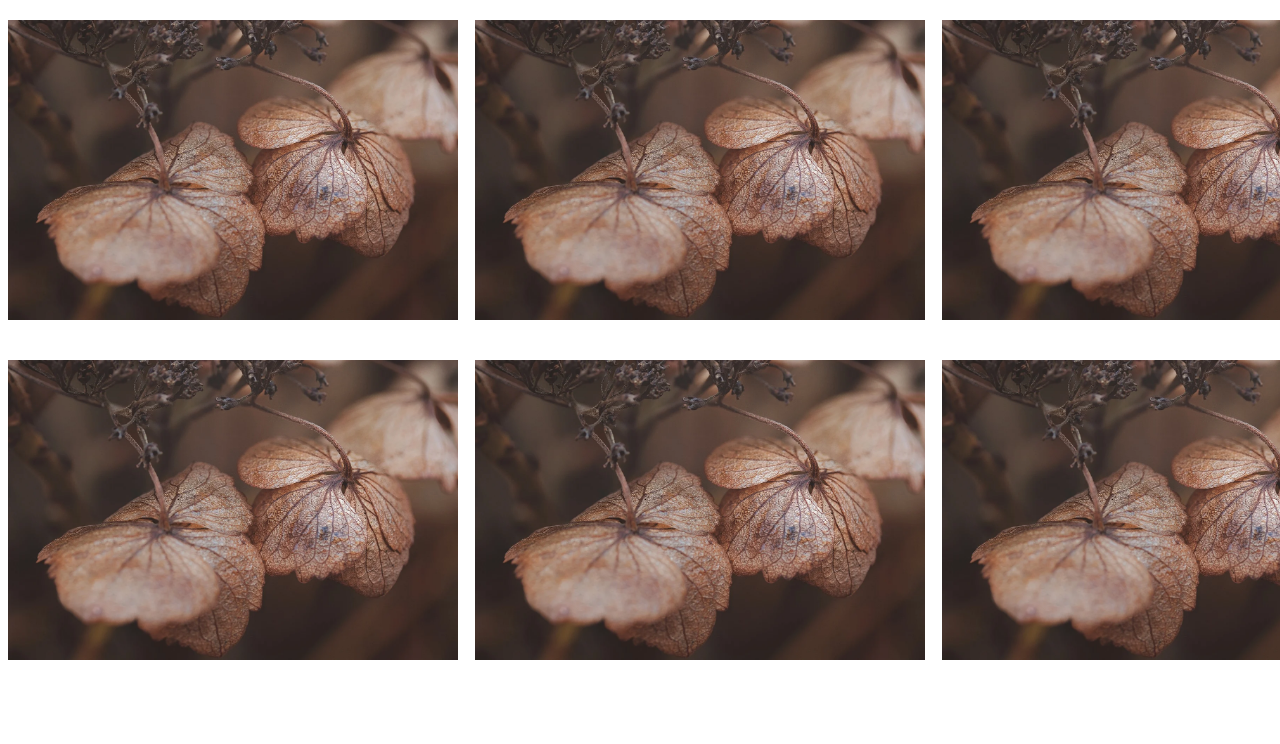
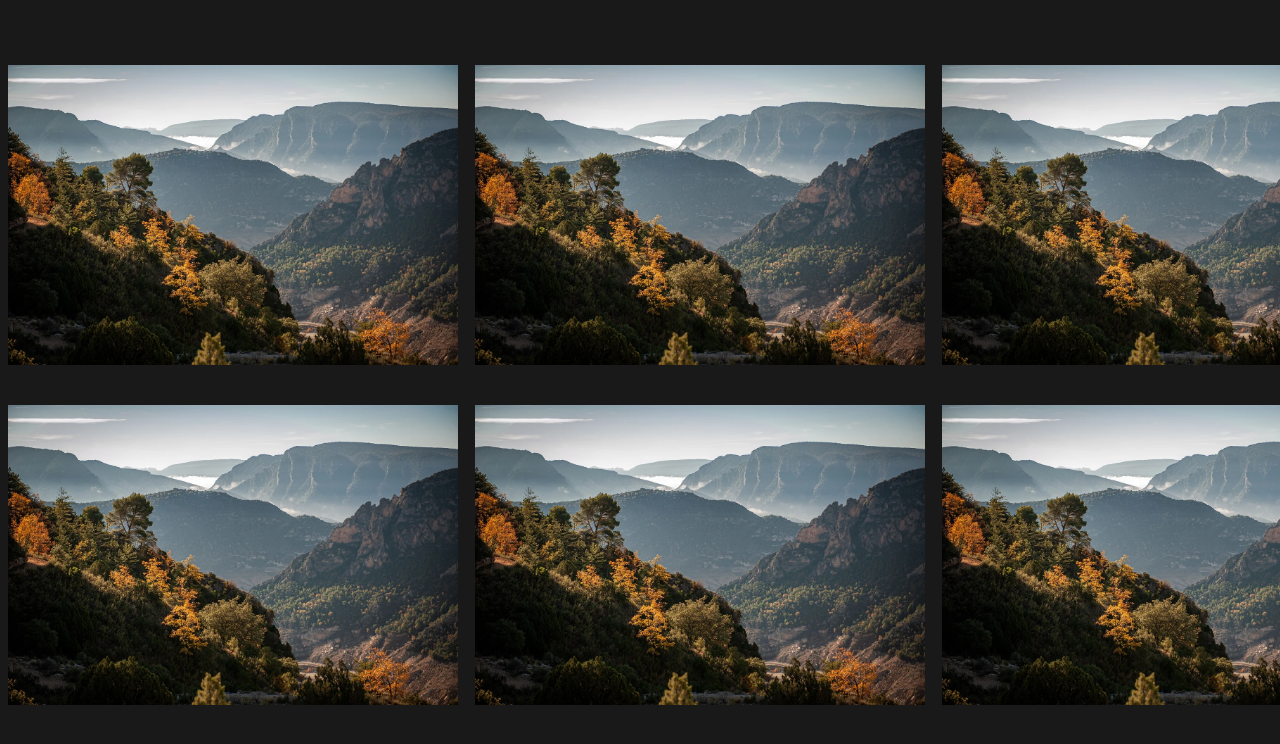
Before and after one commit to rupendrachoudhary25/Image-Gallery, a plain HTML site: page index.html in a window 1280 px wide. Shown: the top 744 px of the page. Drawn offline with Linux system fonts and the light colour scheme.

Commit message:
background color Change

```diff
--- a/index.html
+++ b/index.html
@@ -15,7 +15,7 @@
     <div id="main">
         <div class="submain">
             <div class="image">
-                <img src="employee.jpeg" alt="">
+                <img src="background.png" alt="">
                 <div class="icon">
                     <a href=""><i class="fa-brands fa-twitter"></i></a>
                     <a href=""><i class="fa-brands fa-facebook"></i></a>
@@ -23,7 +23,7 @@
                 </div>
             </div>
             <div class="image">
-                <img src="employee.jpeg" alt="">
+                <img src="background.png" alt="">
                 <div class="icon">
                     <a href=""><i class="fa-brands fa-twitter"></i></a>
                     <a href=""><i class="fa-brands fa-facebook"></i></a>
@@ -31,7 +31,7 @@
                 </div>
             </div>
             <div class="image">
-                <img src="employee.jpeg" alt="">
+                <img src="background.png" alt="">
                 <div class="icon">
                     <a href=""><i class="fa-brands fa-twitter"></i></a>
                     <a href=""><i class="fa-brands fa-facebook"></i></a>
@@ -39,7 +39,7 @@
                 </div>
             </div>
             <div class="image">
-                <img src="employee.jpeg" alt="">
+                <img src="background.png" alt="">
                 <div class="icon">
                     <a href=""><i class="fa-brands fa-twitter"></i></a>
                     <a href=""><i class="fa-brands fa-facebook"></i></a>
@@ -47,7 +47,7 @@
                 </div>
             </div>
             <div class="image">
-                <img src="employee.jpeg" alt="">
+                <img src="background.png" alt="">
                 <div class="icon">
                     <a href=""><i class="fa-brands fa-twitter"></i></a>
                     <a href=""><i class="fa-brands fa-facebook"></i></a>
@@ -55,7 +55,7 @@
                 </div>
             </div>
             <div class="image">
-                <img src="employee.jpeg" alt="">
+                <img src="background.png" alt="">
                 <div class="icon">
                     <a href=""><i class="fa-brands fa-twitter"></i></a>
                     <a href=""><i class="fa-brands fa-facebook"></i></a>
--- a/style.css
+++ b/style.css
@@ -4,6 +4,11 @@
     padding: 0;
     box-sizing: border-box;
 }
+
+body{
+    background-color: rgba(0, 0, 0, 0.9);
+}
+
 .submain
 {
     display: flex;
@@ -12,6 +17,7 @@
     flex-wrap: wrap;
     margin-left: auto;
     margin-right: auto;
+    margin-top: 45px;
 }
 .image
 {
```
